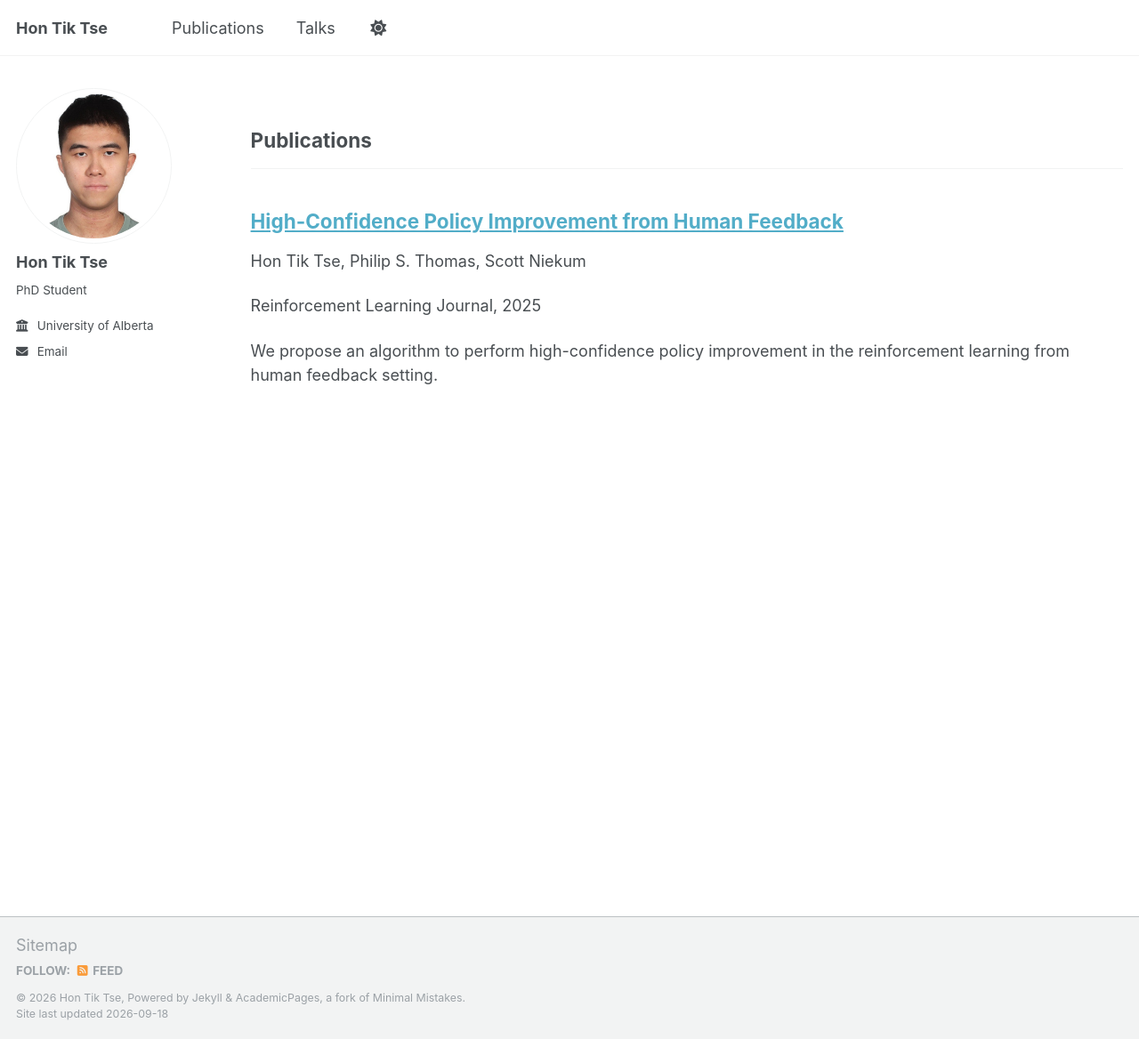
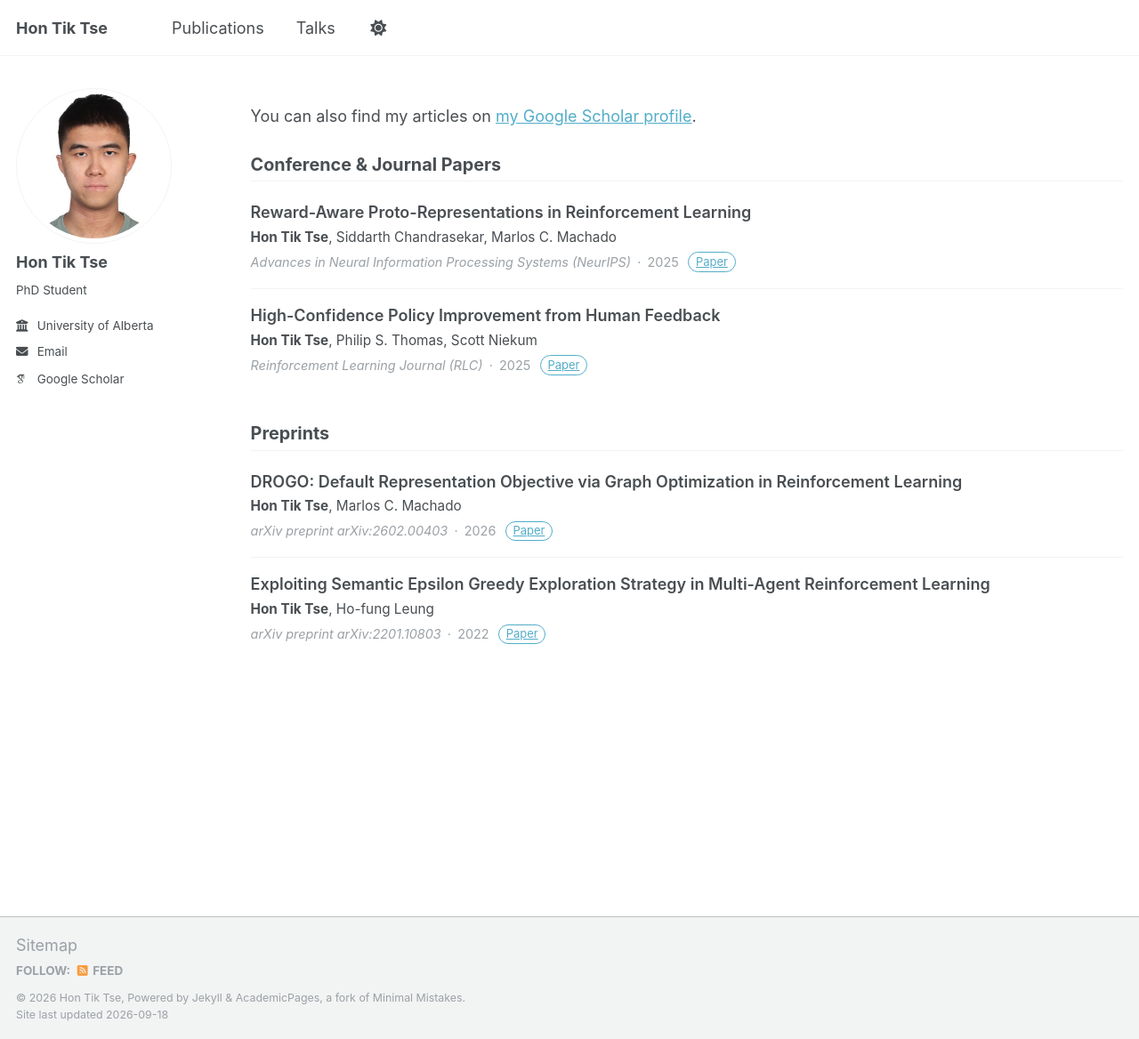
Before and after one commit to httse9/httse9.github.io, a Jekyll site: the page built from _pages/publications.html, in a window 1280 px wide and 1168 px high. Shown: the whole window at 89% size. Built offline with Jekyll 4.4.1, drawn with Linux system fonts in a browser that asks for light colours; some web fonts are replaced.

Commit message:
Update publications from Google Scholar and redesign list
- Add all 4 papers from Google Scholar (DROGO, reward-aware proto-reps,
  HCPI-HF, semantic epsilon greedy), grouped into papers and preprints
- Clean per-paper layout: title, authors (own name bold), venue, year
- Titles link directly to the paper (arXiv when available) instead of
  generated per-paper pages, which are now disabled
- Set correct Google Scholar profile URL

Co-Authored-By: Claude Opus 5 <noreply@anthropic.com>

```diff
--- a/_config.yml
+++ b/_config.yml
@@ -34,7 +34,7 @@ author:
   # Academic websites
   academia         : # URL
   arxiv            : # URL - Update with the correct link to your profile
-  googlescholar    : #"https://scholar.google.com/citations?user=PS_CX0AAAAAJ"
+  googlescholar    : "https://scholar.google.com/citations?user=1-_UKJ4AAAAJ&hl=en"
   impactstory      : # URL
   orcid            :
   semantic         : # URL
@@ -79,7 +79,7 @@ author:
 # Publication Category - The following the list of publication categories and their headings
 publication_category:
   publication:
-    title: 'Publications'
+    title: 'Conference & Journal Papers'
   preprint:
     title: 'Preprints'
   books:
@@ -222,7 +222,7 @@ collections:
     output: true
     permalink: /:collection/:path/
   publications:
-    output: true
+    output: false  # papers link straight to the paper; no per-paper pages
     permalink: /:collection/:path/
   portfolio:
     output: true
--- /dev/null
+++ b/_includes/publication-item.html
@@ -0,0 +1,20 @@
+{% capture me %}<strong>{{ site.author.name }}</strong>{% endcapture %}
+{% assign authors = post.authors | replace: site.author.name, me %}
+
+<li class="pub">
+  <p class="pub__title">
+    {% if post.paperurl %}
+      <a href="{{ post.paperurl }}" target="_blank" rel="noopener">{{ post.title }}</a>
+    {% else %}
+      {{ post.title }}
+    {% endif %}
+  </p>
+  <p class="pub__authors">{{ authors }}</p>
+  <p class="pub__meta">
+    <span class="pub__venue">{{ post.venue }}</span>
+    <span class="pub__year">{{ post.date | date: "%Y" }}</span>
+    {% if post.paperurl %}
+      <a class="pub__link" href="{{ post.paperurl }}" target="_blank" rel="noopener">Paper</a>
+    {% endif %}
+  </p>
+</li>
--- a/_pages/publications.html
+++ b/_pages/publications.html
@@ -6,28 +6,18 @@ author_profile: true
 ---
 
 {% if site.author.googlescholar %}
-  <div class="wordwrap">You can also find my articles on <a href="{{site.author.googlescholar}}">my Google Scholar profile</a>.</div>
+  <p class="wordwrap">You can also find my articles on <a href="{{ site.author.googlescholar }}">my Google Scholar profile</a>.</p>
 {% endif %}
 
-{% include base_path %}
-
-<!-- New style rendering if publication categories are defined -->
-{% if site.publication_category %}
-  {% for category in site.publication_category  %}
-    {% assign title_shown = false %}
-    {% for post in site.publications reversed %}
-      {% if post.category != category[0] %}
-        {% continue %}
-      {% endif %}
-      {% unless title_shown %}
-        <h2>{{ category[1].title }}</h2><hr />
-        {% assign title_shown = true %}
-      {% endunless %}
-      {% include archive-single.html %}
-    {% endfor %}
-  {% endfor %}
-{% else %}
-  {% for post in site.publications reversed %}
-    {% include archive-single.html %}
-  {% endfor %}
-{% endif %}
+{% assign pubs = site.publications | sort: "date" | reverse %}
+{% for category in site.publication_category %}
+  {% assign items = pubs | where: "category", category[0] %}
+  {% if items.size > 0 %}
+    <h2 class="pub-section">{{ category[1].title }}</h2>
+    <ul class="pub-list">
+      {% for post in items %}
+        {% include publication-item.html %}
+      {% endfor %}
+    </ul>
+  {% endif %}
+{% endfor %}
--- a/_publications/2025-05-09-hcpi-hf.md
+++ /dev/null
@@ -1,13 +0,0 @@
----
-title: "High-Confidence Policy Improvement from Human Feedback"
-collection: publications
-category: publication
-permalink: /publication/hcpi-hf
-excerpt: 'We propose an algorithm to perform high-confidence policy improvement in the reinforcement learning from human feedback setting.'
-date: 2025-05-09
-venue: 'Reinforcement Learning Journal'
-# slidesurl: 'http://academicpages.github.io/files/slides1.pdf'
-# paperurl: 'http://academicpages.github.io/files/paper1.pdf'
-# bibtexurl: 'http://academicpages.github.io/files/bibtex1.bib'
-citation: 'Hon Tik Tse, Philip S. Thomas, Scott Niekum'
----
--- /dev/null
+++ b/_sass/layout/_publications.scss
@@ -0,0 +1,87 @@
+/* ==========================================================================
+   PUBLICATIONS LIST
+   ========================================================================== */
+
+.pub-section {
+  margin: 1.5em 0 0.25em;
+  padding-bottom: 0.3em;
+  border-bottom: 1px solid var(--global-border-color);
+  font-size: 1.1em;
+}
+
+.pub-list {
+  list-style: none;
+  margin: 0 0 2em;
+  padding: 0;
+}
+
+.pub {
+  margin: 0;
+  padding: 1em 0;
+  border-bottom: 1px solid var(--global-border-color);
+
+  &:last-child {
+    border-bottom: none;
+  }
+
+  p {
+    margin: 0;
+  }
+}
+
+.pub__title {
+  font-size: 1em;
+  font-weight: 600;
+  line-height: 1.35;
+
+  a {
+    color: var(--global-text-color);
+    text-decoration: none;
+
+    &:hover {
+      color: var(--global-link-color);
+      text-decoration: underline;
+    }
+  }
+}
+
+.pub__authors {
+  margin-top: 0.3em !important;
+  font-size: 0.85em;
+  color: var(--global-text-color);
+}
+
+.pub__meta {
+  display: flex;
+  flex-wrap: wrap;
+  align-items: center;
+  gap: 0.5em;
+  margin-top: 0.3em !important;
+  font-size: 0.8em;
+  color: var(--global-text-color-light);
+}
+
+.pub__venue {
+  font-style: italic;
+}
+
+.pub__year::before {
+  content: "·";
+  margin-right: 0.5em;
+}
+
+.pub__link {
+  margin-left: 0.25em;
+  padding: 0.05em 0.6em;
+  border: 1px solid var(--global-link-color);
+  border-radius: 999px;
+  color: var(--global-link-color);
+  font-size: 0.9em;
+  text-decoration: none;
+
+  &:hover {
+    background: var(--global-link-color);
+    color: var(--global-bg-color);
+    text-decoration: none;
+  }
+}
--- a/assets/css/main.scss
+++ b/assets/css/main.scss
@@ -35,6 +35,7 @@
     "layout/page",
     "layout/archive",
     "layout/sidebar",
+    "layout/publications",
 
     "vendor/font-awesome/fontawesome",
     "vendor/font-awesome/solid",
```
Also changed, not shown: _pages/cv.md (+2 -2 lines), _publications/2022-01-26-semantic-epsilon-greedy.md (added, +9 -0 lines), _publications/2025-08-05-hcpi-hf.md (added, +9 -0 lines), _publications/2025-12-01-reward-aware-proto-representations.md (added, +9 -0 lines), _publications/2026-01-30-drogo.md (added, +9 -0 lines).
